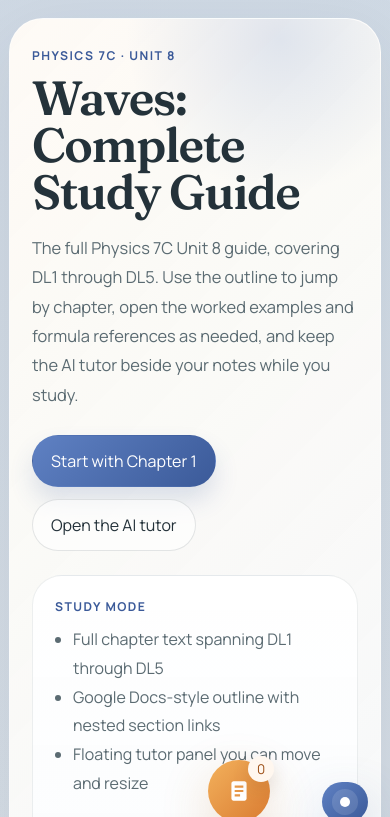
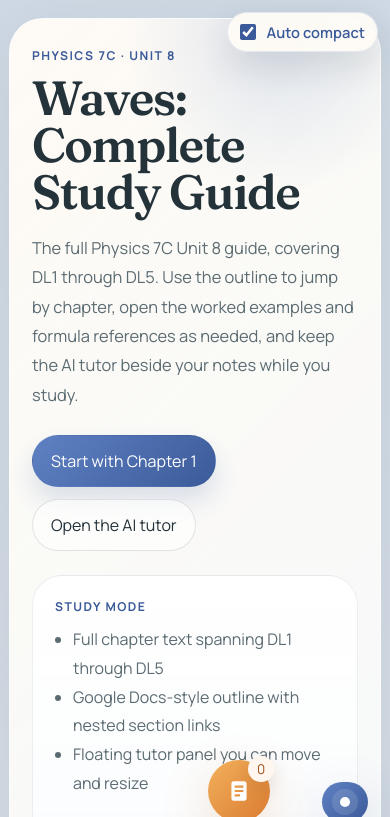
Before and after one commit to SaarthurR/physics, a plain HTML site: page index.html in a window 390 px wide. Shown: the top 817 px of the page. Drawn offline with Linux system fonts and the light colour scheme.

Commit message:
Pin auto compact toggle to viewport

```diff
--- a/styles.css
+++ b/styles.css
@@ -417,12 +417,19 @@ textarea:focus-visible {
 }
 
 .compact-toggle {
+  position: fixed;
+  top: max(18px, calc(env(safe-area-inset-top, 0px) + 12px));
+  right: max(18px, calc(env(safe-area-inset-right, 0px) + 12px));
+  z-index: 66;
   display: inline-flex;
   align-items: center;
   gap: 10px;
   padding: 10px 14px;
+  border: 1px solid rgba(95, 129, 195, 0.16);
   border-radius: 999px;
-  background: rgba(95, 129, 195, 0.08);
+  background: rgba(255, 252, 247, 0.92);
+  box-shadow: 0 14px 34px rgba(36, 50, 58, 0.12);
+  backdrop-filter: blur(10px);
   color: var(--accent-deep);
   font-size: 0.92rem;
   font-weight: 600;
@@ -1463,6 +1470,12 @@ textarea:focus-visible {
     justify-content: flex-start;
   }
 
+  .compact-toggle {
+    top: max(12px, calc(env(safe-area-inset-top, 0px) + 8px));
+    right: max(12px, calc(env(safe-area-inset-right, 0px) + 8px));
+    padding: 9px 12px;
+  }
+
   .doc-paper {
     padding: 22px 18px;
   }
```
